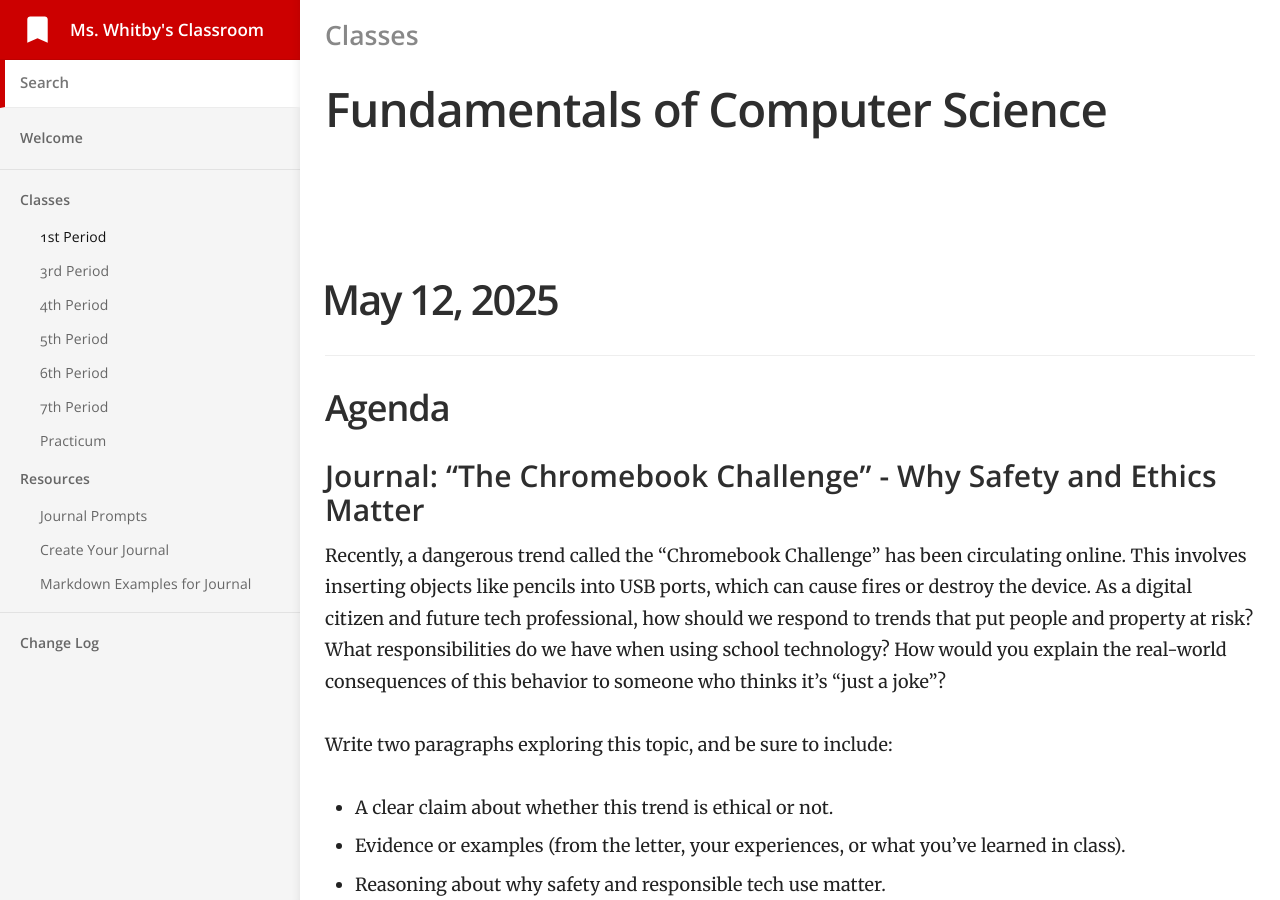
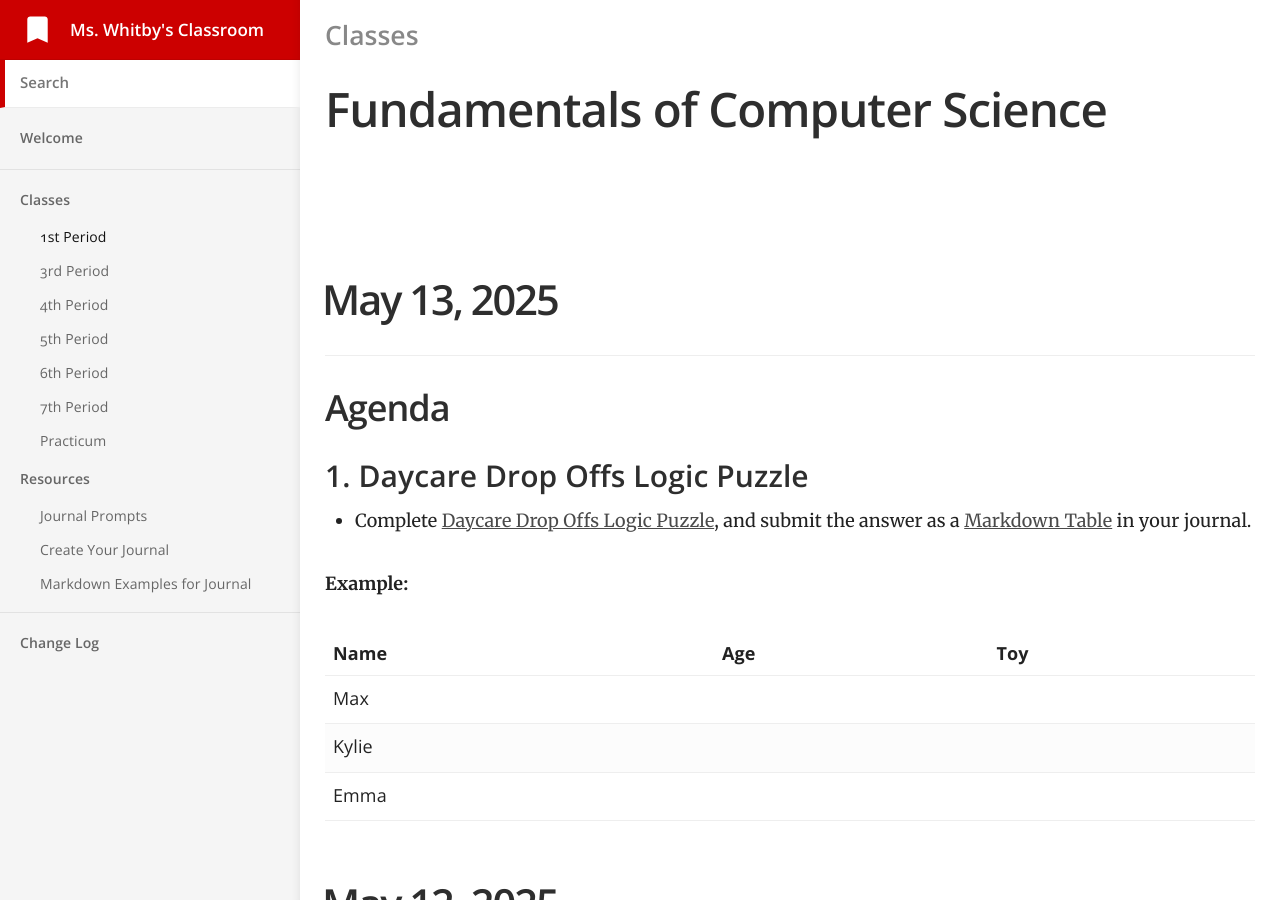
Before and after one commit to mswhitby/classroom, a Jekyll site: the page built from _docs/classes/1st.md, in a window 1280 px wide and 900 px high. Built offline with Jekyll 4.4.1, drawn with Linux system fonts in a browser that asks for light colours.

Commit message:
Updated lessons

```diff
--- a/_docs/classes/1st.md
+++ b/_docs/classes/1st.md
@@ -4,6 +4,23 @@ subtitle: Fundamentals of Computer Science
 category: Classes
 order: 1
 ---
+
+# May 13, 2025
+
+## Agenda
+
+### 1. Daycare Drop Offs Logic Puzzle
+
+- Complete [Daycare Drop Offs Logic Puzzle](https://daydreampuzzles.com/logic-puzzles/daycare-drop-offs/), and submit the answer as a [Markdown Table](https://www.markdownguide.org/extended-syntax/#tables) in your journal.
+
+**Example:**
+
+| Name   | Age | Toy |
+| :----- | :-- | :-- |
+| Max    |     |     |
+| Kylie  |     |     |
+| Emma   |     |     |
+
 
 # May 12, 2025
 
```
